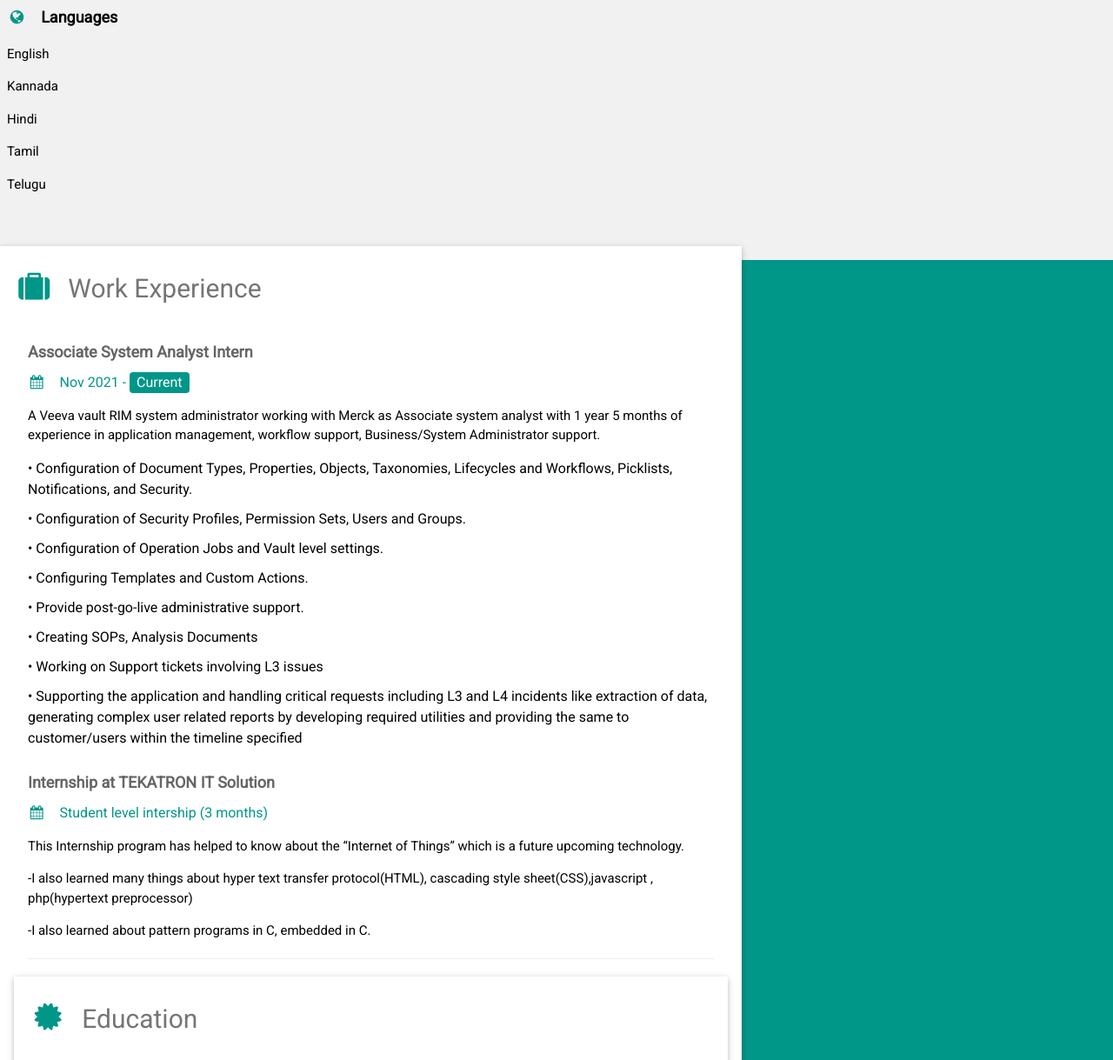
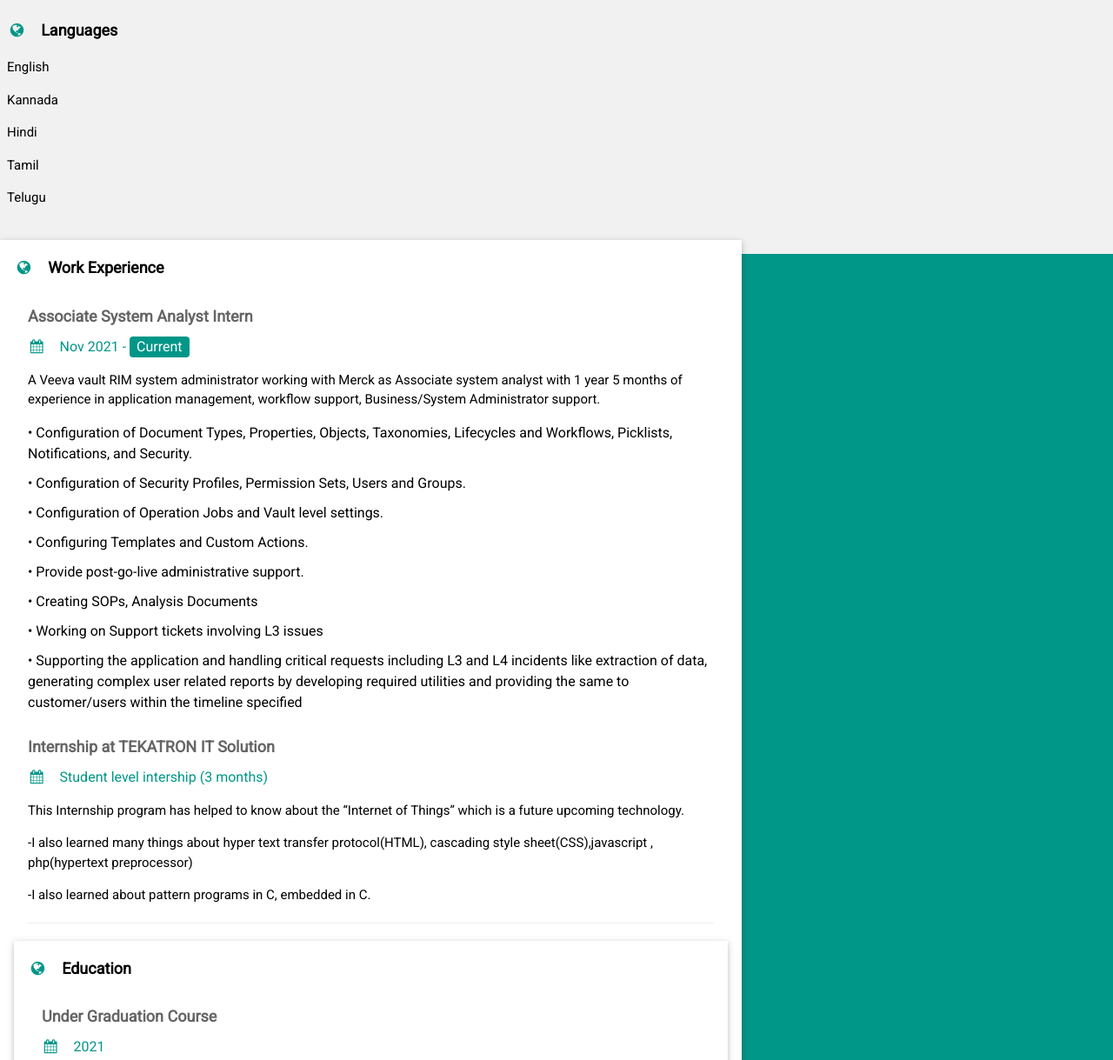
Before and after one commit to Ddivi9/divyaRESUME, a plain HTML site: page index.html in a window 1280 px wide. Shown: the part 758-1977 px from the top of the page at 87% size. Drawn offline with nearby package versions, Linux system fonts and the light colour scheme.

Commit message:
Add files via upload
qS

```diff
--- a/index.html
+++ b/index.html
@@ -69,7 +69,7 @@
                     <div class="w3-light-grey w3-round-xlarge w3-small">
                     </div>
                 </div>
-                <br>
+                <hr>
                 <p class="w3-large"><b><i class="fa fa-asterisk fa-fw w3-margin-right w3-text-teal"></i>Projects</b>
                 </p>
                 <p> Stock market prediction [LSTM,Django,Python]</p>
@@ -81,6 +81,8 @@
                 <p>Railway Reservation System [PHP ,SQL ,JAVA]</p>
                 <div class="w3-light-grey w3-round-xlarge w3-small">
                 </div>
+                <div>
+                    <div class="w3-twothird">
                         <p class="w3-large w3-text-theme"><b><i
                                     class="fa fa-globe fa-fw w3-margin-right w3-text-teal"></i>Languages</b>
                         </p>
@@ -99,20 +101,22 @@
                         <p>Telugu</p>
                         <div class="w3-light-grey w3-round-xlarge ">
                         </div>
+                    </div>
+                </div>
                 <br>
             </div>
         </div><br>
         <!-- End Left Column -->
-        </div>
+
 
         <!-- Right Column -->
         <div class="w3-twothird">
 
             <div class="w3-container w3-card w3-white w3-margin-bottom">
-                <h2 class="w3-text-grey w3-padding-16"><i
-                        class="fa fa-suitcase fa-fw w3-margin-right w3-xxlarge w3-text-teal"></i>Work
-                    Experience
-                </h2>
+                <p class="w3-large w3-text-theme"><b><i class="fa fa-globe fa-fw w3-margin-right w3-text-teal"></i>Work
+                        Experience</b>
+                </p>
+
                 <div class="w3-container">
                     <h5 class="w3-opacity"><b>Associate System Analyst Intern </b></h5>
                     <h6 class="w3-text-teal"><i class="fa fa-calendar fa-fw w3-margin-right"></i>Nov
@@ -164,12 +168,13 @@
                     </p>
                     <hr>
                 </div>
-                <div class="w3-container w3-card w3-white">
-                    <h2 class="w3-text-grey w3-padding-16"><i
-                            class="fa fa-certificate fa-fw w3-margin-right w3-xxlarge w3-text-teal"></i>Education
-                    </h2>
+                <div class="w3-container w3-card w3-white w3-margin-bottom">
+                    <p class="w3-large w3-text-theme"><b><i
+                                class="fa fa-globe fa-fw w3-margin-right w3-text-teal"></i>Education</b>
+                    </p>
                     <div class="w3-container">
                         <h5 class="w3-opacity"><b>Under Graduation Course</b></h5>
+
                         <h6 class="w3-text-teal"><i class="fa fa-calendar fa-fw w3-margin-right"></i>2021</h6>
                         <p>Visvesvaraya Technological University<br>
                             AMC Engineering College AMC, Bengaluru
```
Lines whose indentation alone changed are shown as unchanged.
